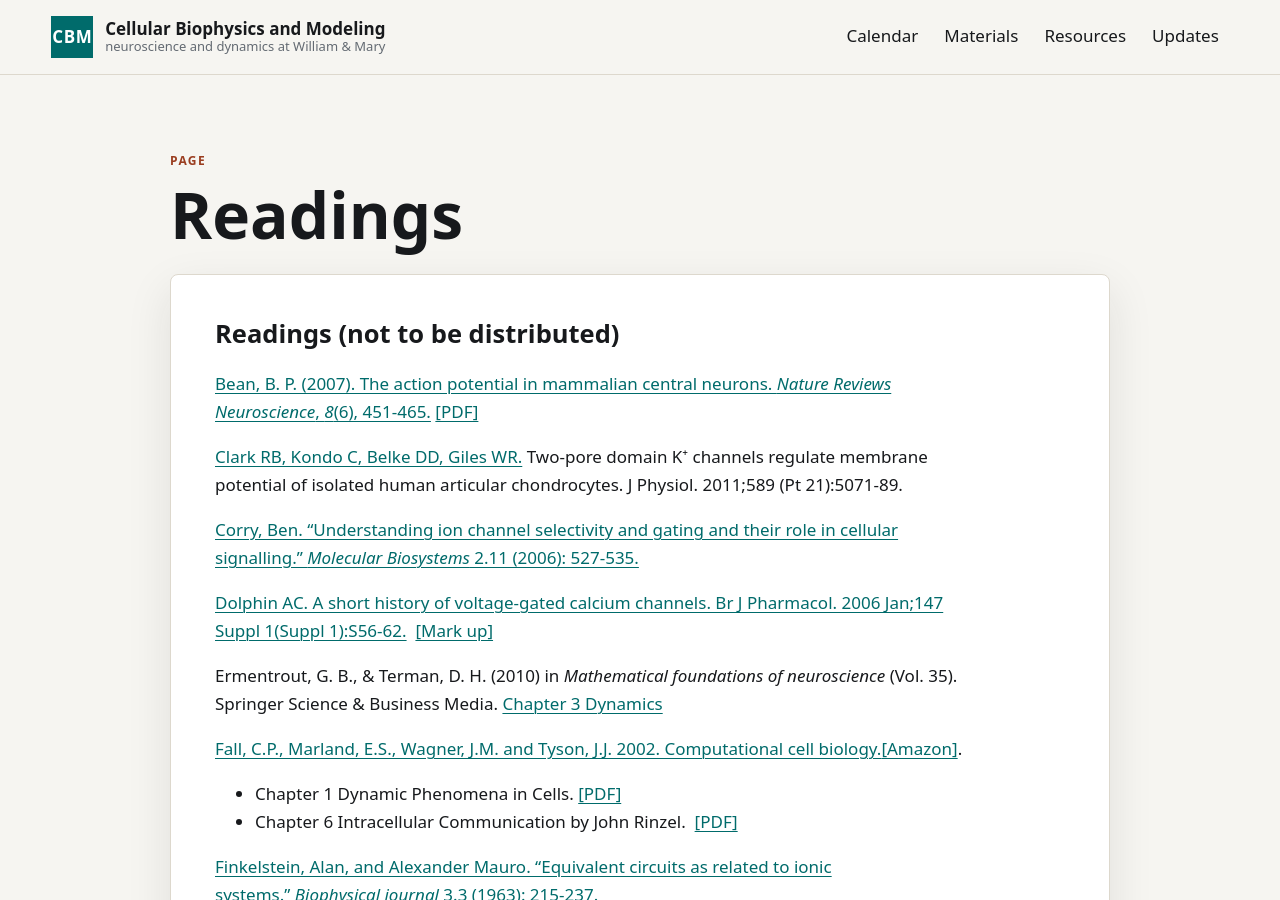
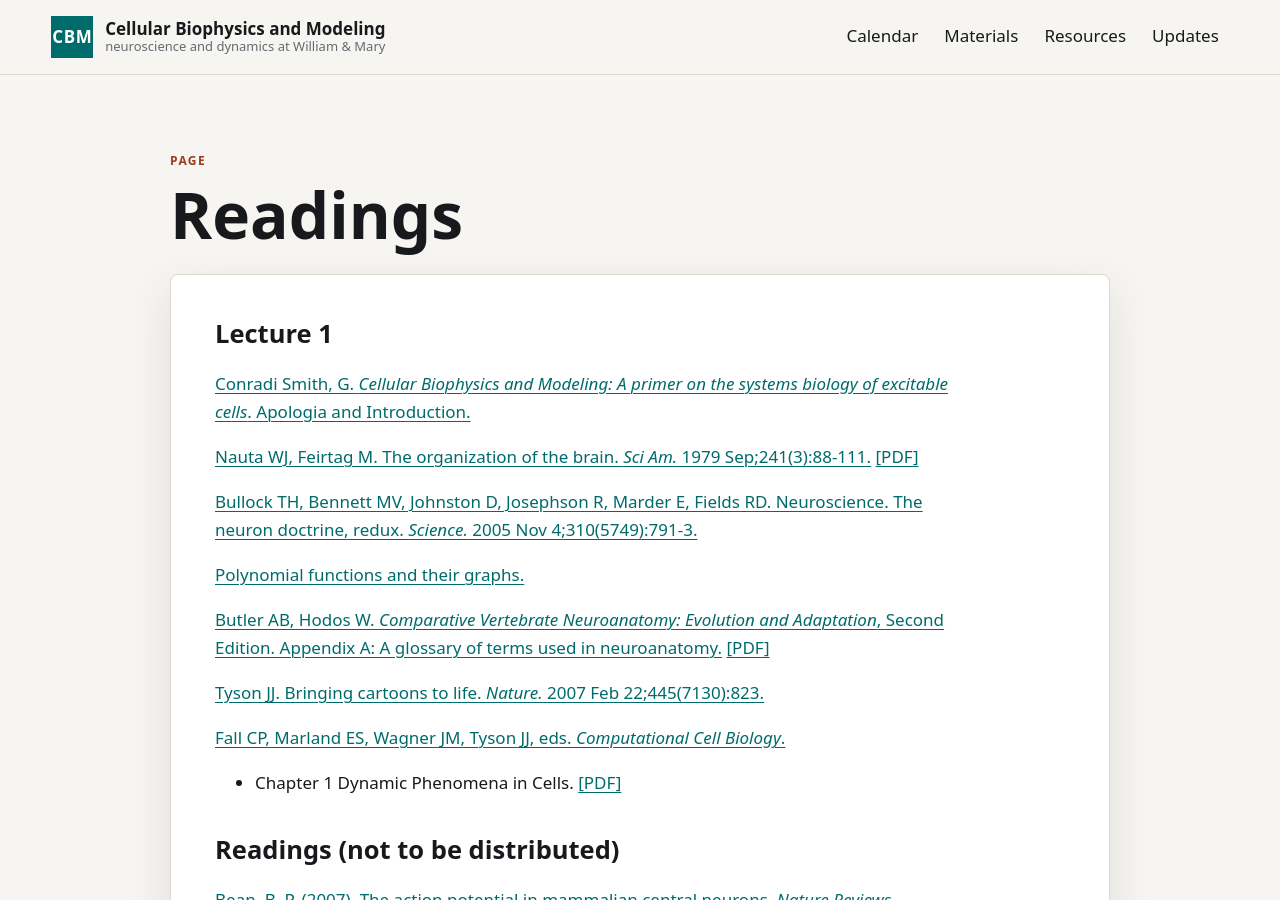
Before and after one commit to gregconradismith/cellular-biophysics-and-modeling, a Jekyll site: the page built from docs/_materials/readings.md, in a window 1280 px wide and 900 px high. Built offline with Jekyll 4.4.1, drawn with Linux system fonts in a browser that asks for light colours.

Commit message:
lecture1 pdfs

```diff
--- a/docs/_materials/readings.md
+++ b/docs/_materials/readings.md
@@ -6,6 +6,24 @@ slug: "readings"
 permalink: "/pages/readings/"
 render_with_liquid: false
 ---
+
+## Lecture 1
+
+[Conradi Smith, G. *Cellular Biophysics and Modeling: A primer on the systems biology of excitable cells*. Apologia and Introduction.](https://doi.org/10.1017/9780511793905)
+
+[Nauta WJ, Feirtag M. The organization of the brain. *Sci Am.* 1979 Sep;241(3):88-111.](https://doi.org/10.1038/scientificamerican0979-88) [\[PDF\]](../../wp-content/uploads/2025/08/nautaandfeirtag1979-the_organization_of_the_brain.pdf)
+
+[Bullock TH, Bennett MV, Johnston D, Josephson R, Marder E, Fields RD. Neuroscience. The neuron doctrine, redux. *Science.* 2005 Nov 4;310(5749):791-3.](https://doi.org/10.1126/science.1114394)
+
+[Polynomial functions and their graphs.](../../wp-content/uploads/2021/04/polynomial-functions-and-their-graphs.pdf)
+
+[Butler AB, Hodos W. *Comparative Vertebrate Neuroanatomy: Evolution and Adaptation*, Second Edition. Appendix A: A glossary of terms used in neuroanatomy.](https://doi.org/10.1002/0471733849) [\[PDF\]](../../wp-content/uploads/2021/04/butlerhodosappendixneuroanatomyterms.pdf)
+
+[Tyson JJ. Bringing cartoons to life. *Nature.* 2007 Feb 22;445(7130):823.](https://doi.org/10.1038/445823a)
+
+[Fall CP, Marland ES, Wagner JM, Tyson JJ, eds. *Computational Cell Biology*.](https://doi.org/10.1007/b97701)
+
+- Chapter 1 Dynamic Phenomena in Cells. [\[PDF\]](../../wp-content/uploads/2021/04/falletalch11.pdf)
 
 ## Readings (not to be distributed)
 
```
Also changed, not shown: docs/_materials/lecture-1.md (+6 -6 lines).
